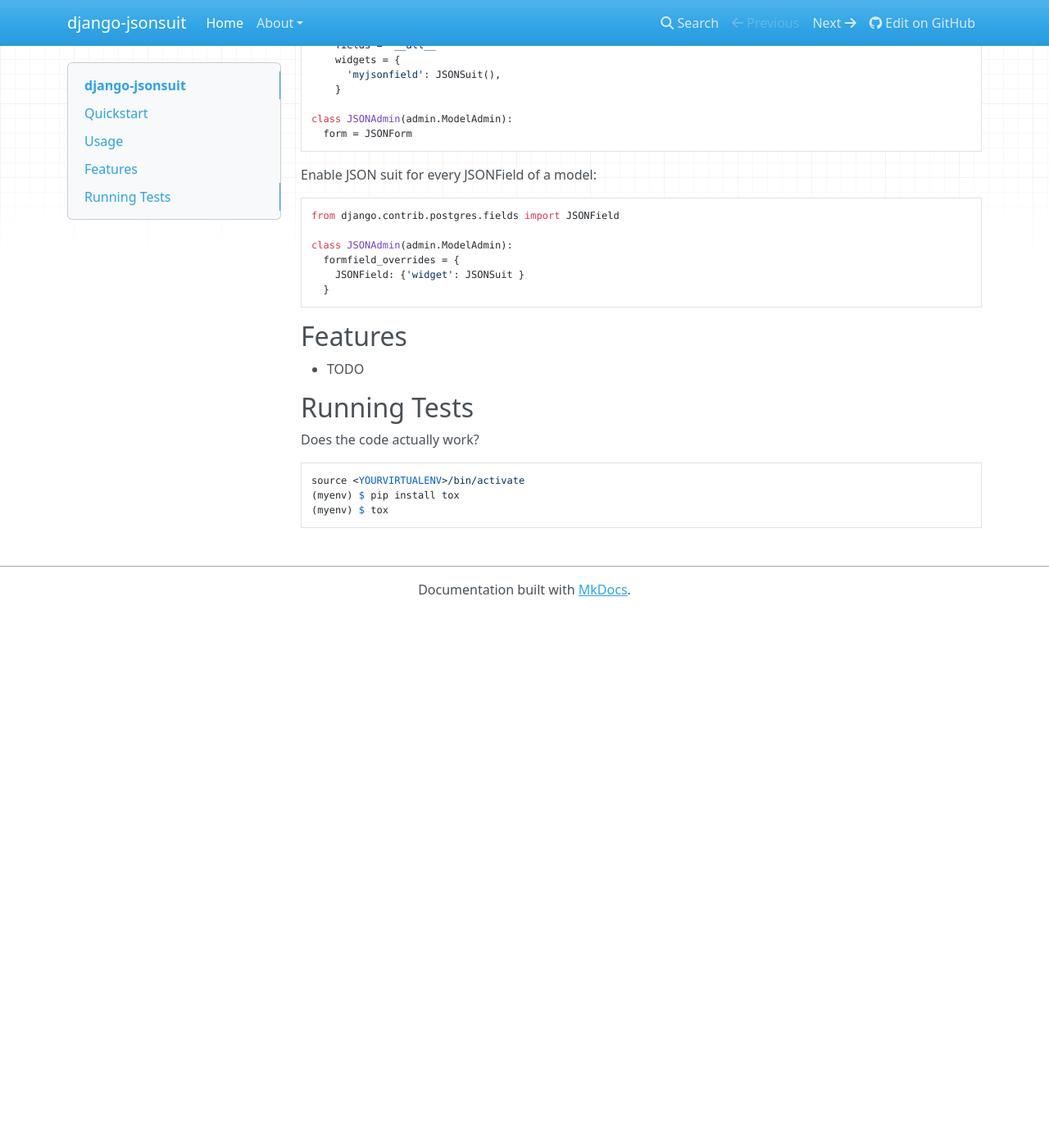
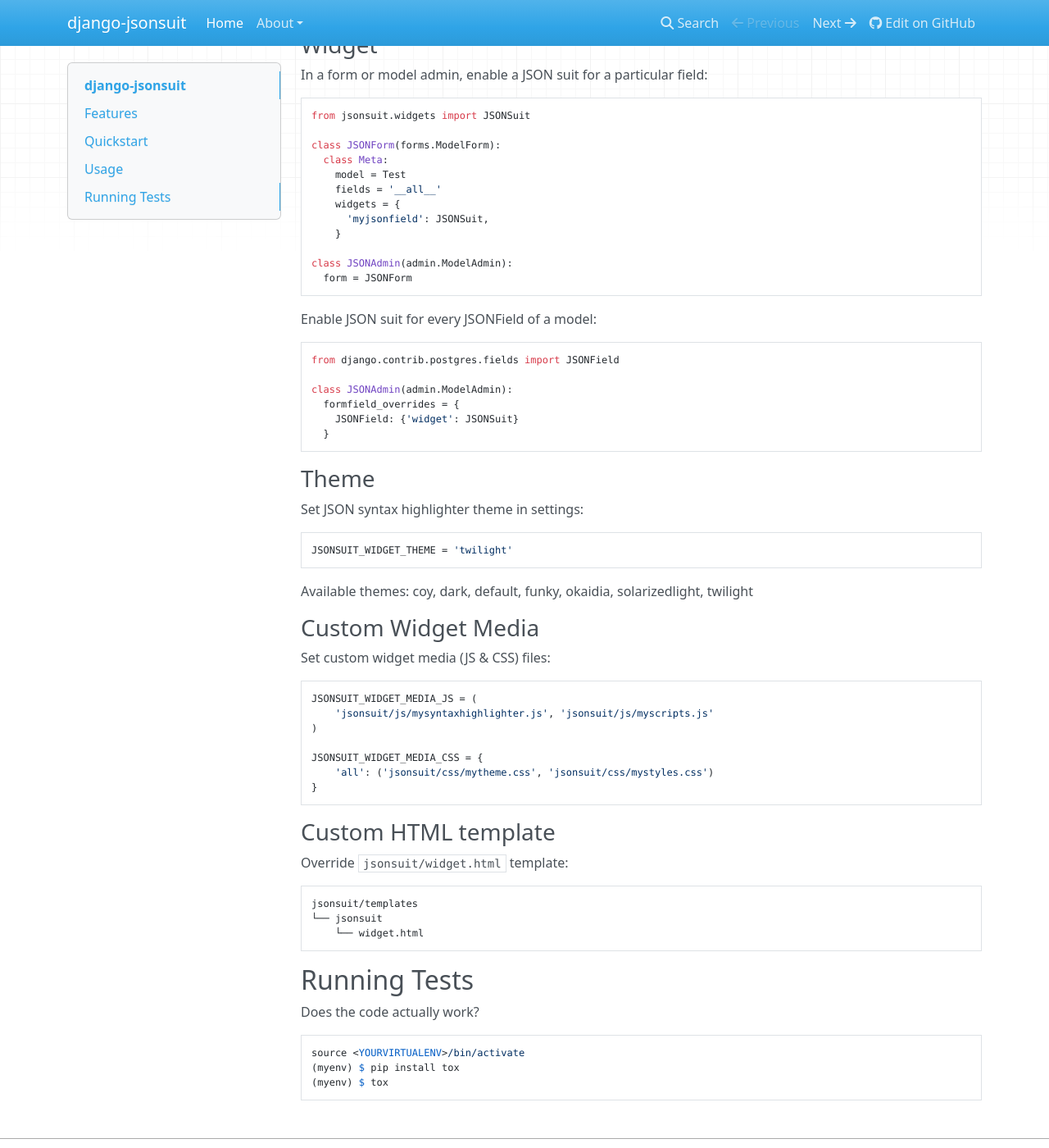
Before and after one commit to tooreht/django-jsonsuit, an MkDocs documentation site: the page built from docs/index.md, in a window 1280 px wide and 1400 px high, scrolled down 616 px. Shown: the whole window at 82% size. Built offline with MkDocs 1.6.1, drawn with Linux system fonts in a browser that asks for light colours; nearby versions of some CDN libraries; old or Windows-style settings are respelled for this version of MkDocs; before the commit the page ends 1363 px from its top, so only the background shows below that; some of the changed text lies outside the part shown.

Commit message:
Update docs

````diff
--- a/docs/index.md
+++ b/docs/index.md
@@ -1,6 +1,12 @@
 # django-jsonsuit
 
 Django goodies to dress JSON data in a suit.
+
+## Features
+
+- Change JSON syntax highlighter themes
+- Set custom widget media (JS & CSS) files
+- Use custom HTML template
 
 ## Quickstart
 
@@ -20,6 +26,8 @@
 
 ## Usage
 
+### Widget
+
 In a form or model admin, enable a JSON suit for a particular field:
 
 ```python
@@ -30,7 +38,7 @@
     model = Test
     fields = '__all__'
     widgets = {
-      'myjsonfield': JSONSuit(),
+      'myjsonfield': JSONSuit,
     }
 
 class JSONAdmin(admin.ModelAdmin):
@@ -44,13 +52,43 @@
 
 class JSONAdmin(admin.ModelAdmin):
   formfield_overrides = {
-    JSONField: {'widget': JSONSuit }
+    JSONField: {'widget': JSONSuit}
   }
 ```
 
-## Features
+### Theme
 
--   TODO
+Set JSON syntax highlighter theme in settings:
+
+```python
+JSONSUIT_WIDGET_THEME = 'twilight'
+```
+
+Available themes: coy, dark, default, funky, okaidia, solarizedlight, twilight
+
+### Custom Widget Media
+
+Set custom widget media (JS & CSS) files:
+
+```python
+JSONSUIT_WIDGET_MEDIA_JS = (
+    'jsonsuit/js/mysyntaxhighlighter.js', 'jsonsuit/js/myscripts.js'
+)
+
+JSONSUIT_WIDGET_MEDIA_CSS = {
+    'all': ('jsonsuit/css/mytheme.css', 'jsonsuit/css/mystyles.css')
+}
+```
+
+### Custom HTML template
+
+Override `jsonsuit/widget.html` template:
+
+```bash
+jsonsuit/templates
+└── jsonsuit
+    └── widget.html
+```
 
 ## Running Tests
 
````
Also changed, not shown: README.md (+40 -2 lines).
